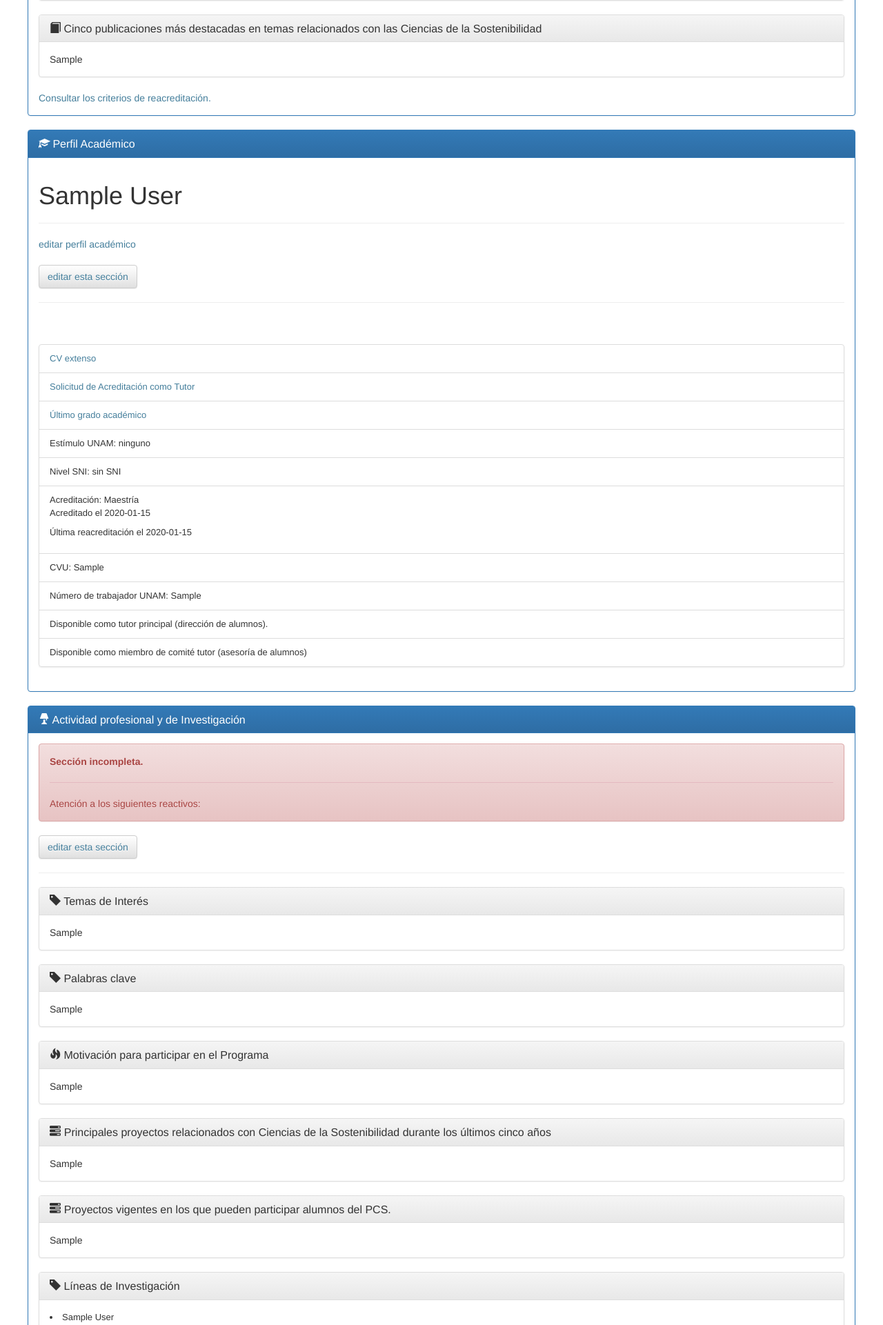
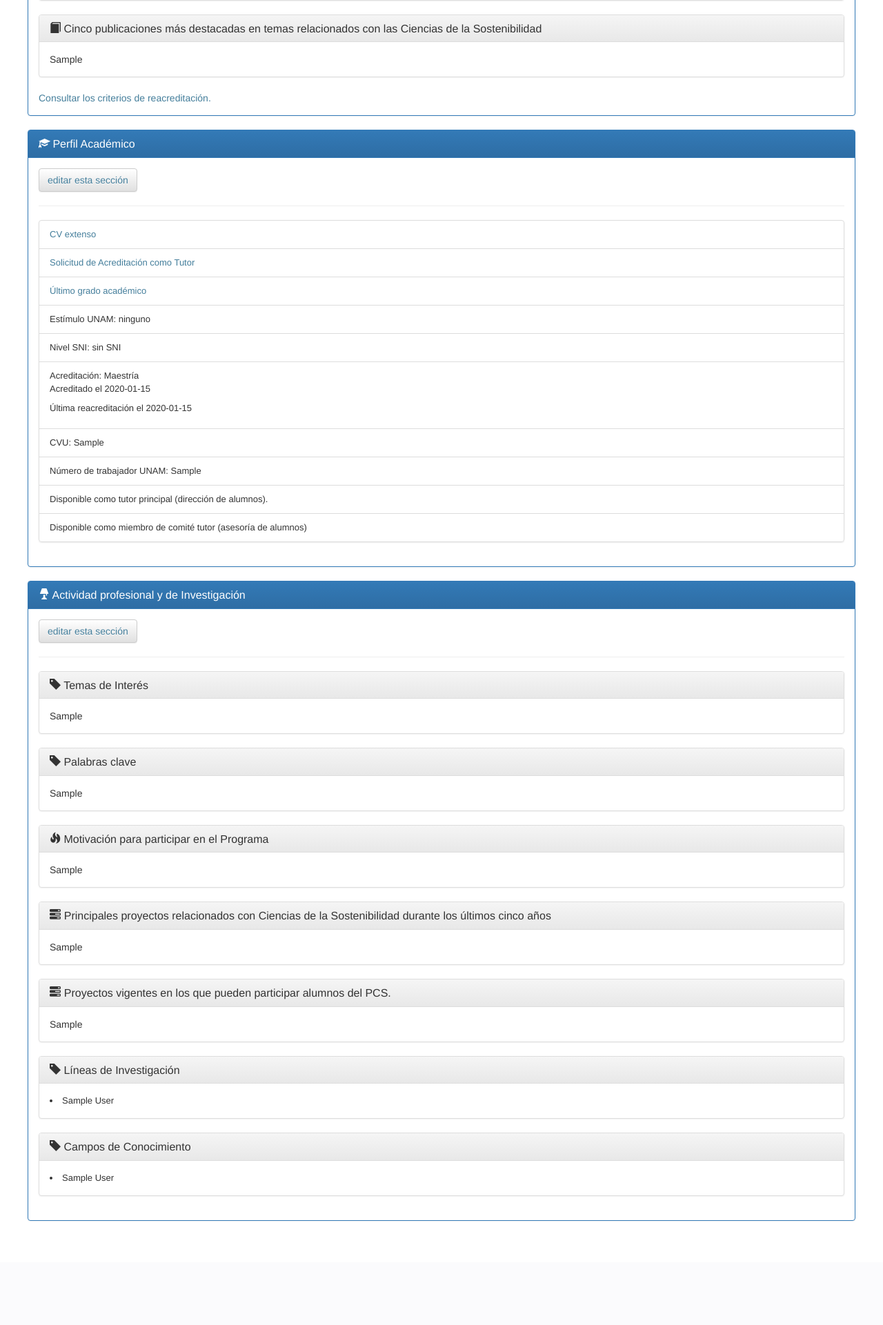
Before and after one commit to pcs-unam/siges, a Django app: page /inicio/perfil-academico/ in a window 1280 px wide. Shown: the part 1585-3506 px from the top of the page at 69% size. After the commit the page ends 3355 px from the top, so only its background shows below. Run offline with Django 3.2, Linux system fonts and the light colour scheme; a user stored in the database is signed in; tables that the repository leaves empty hold one stand-in row (values such as "Sample post"); parts of the project's set-up code (start-up, migrations or seed data) failed here and were passed over; some libraries are stand-ins or nearby versions.

Commit message:
quito alarmas espurias

```diff
--- a/posgradmin/posgradmin/templates/posgradmin/perfil_academico_seccion_actividad.html
+++ b/posgradmin/posgradmin/templates/posgradmin/perfil_academico_seccion_actividad.html
@@ -9,12 +9,14 @@
   </div>
   <div class="panel-body">
 
+    {% if object.academico.carencias_actividad %}
     <div class="alert alert-danger" role="alert">
       <strong>Sección incompleta.</strong>
       <hr />
       Atención a los siguientes reactivos: <br />
       {{ object.academico.carencias_actividad|markdown }}
     </div>
+    {% endif %}
 
 
     {% if user == object %}
--- a/posgradmin/posgradmin/templates/posgradmin/perfil_academico_seccion_general.html
+++ b/posgradmin/posgradmin/templates/posgradmin/perfil_academico_seccion_general.html
@@ -9,28 +9,20 @@
   </div>
   <div class="panel-body">
 
-    {% if not user.academico.resumen_completo %}
+    {% if object.academico.carencias_general %}
     <div class="alert alert-danger" role="alert">
       <strong>Perfil académico incompleto.</strong>
       <hr />
       Recuerde llenar con ceros cuando no tenga cantidades qué reportar. Atención a los siguientes reactivos:<br />
-      {{ object.academico.carencias|markdown }}
+      {{ object.academico.carencias_general|markdown }}
     </div>
     {% endif %}
 
-
-    <h1>{{ object.get_full_name }}</h1>
-    <hr />
-    {% if user.is_staff %}
-    <a href="{% url 'admin:posgradmin_academico_change' object.academico.id %}">editar perfil académico</a><br /><br />
-    {% endif %}
 
     {% if user == object %}
     <a class="btn btn-default" role="button" href="{% url 'academico_perfil' %}">editar esta sección</a>
     <hr />
     {% endif %}
-
-    <br />  <br />
 
     <ul class="list-group">
 
--- a/posgradmin/posgradmin/templates/posgradmin/perfil_personal.html
+++ b/posgradmin/posgradmin/templates/posgradmin/perfil_personal.html
@@ -11,12 +11,6 @@
 
 {% block content %}
 
-    {% if user.academico and not user.academico.resumen_completo %}
-    <div class="alert alert-danger" role="alert">
-      <strong>Perfil académico incompleto.</strong>
-      <a href="{% url 'academico_resumen' %}">Editar perfil académico.</a>
-    </div>
-    {% endif %}
     {% if not user.perfil.adscripcion_ok %}
     <div class="alert alert-danger" role="alert">
       <strong>No ha agregado su adscripción</strong>
```
Also changed, not shown: posgradmin/posgradmin/templates/posgradmin/inicio.html (+0 -10 lines).
